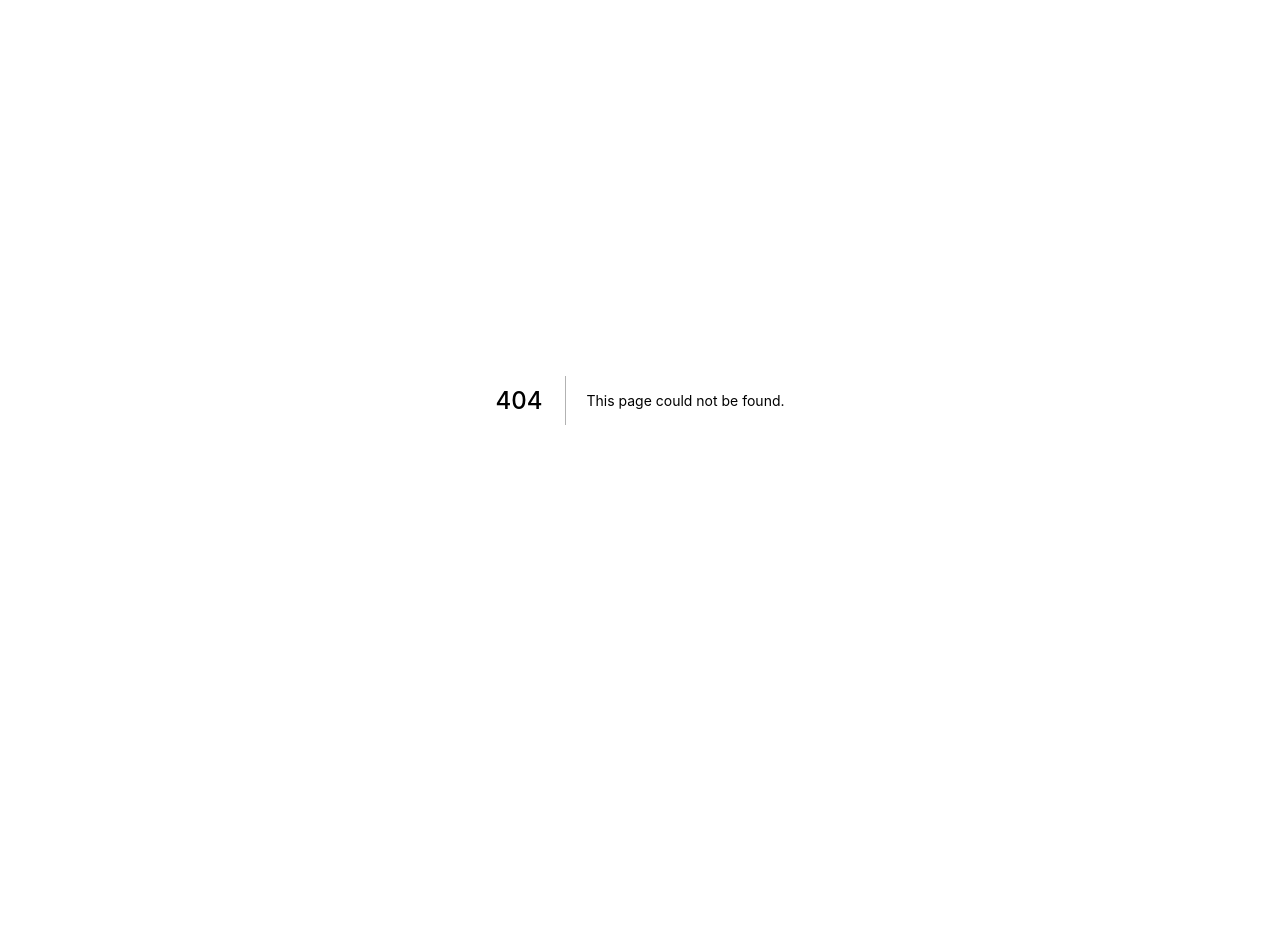
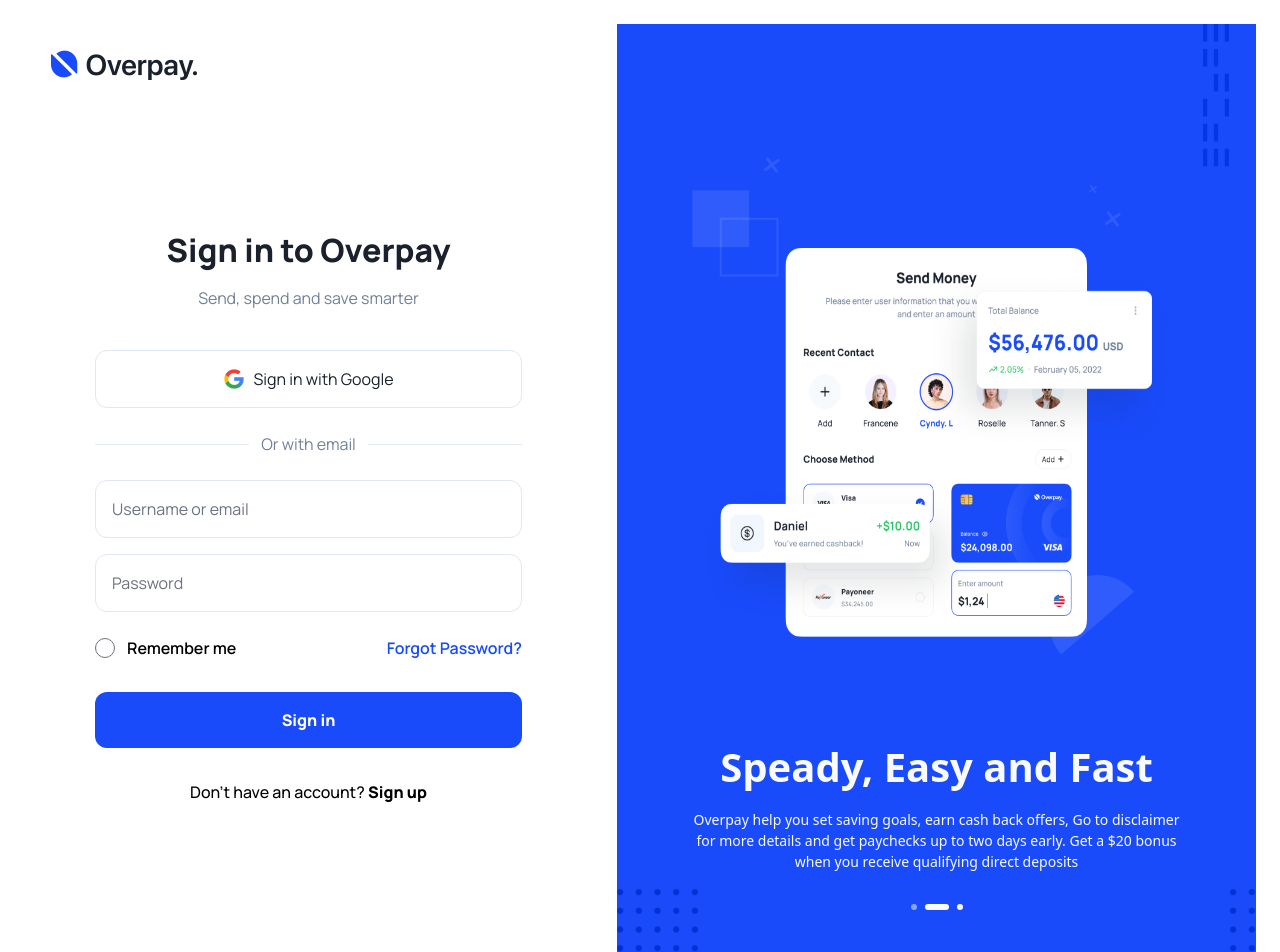
Before and after one commit to ankit-rawani/overpay, a Next.js app: page /signin in a window 1280 px wide. Before the commit this address had no page. Shown: the top 952 px of the page. Before the commit the page ends 800 px from the top, so only its background shows below. Built offline with nearby package versions, Linux system fonts and the light colour scheme.

Commit message:
Add: dummy api call for signin

```diff
--- /dev/null
+++ b/pages/api/signin.ts
@@ -0,0 +1,14 @@
+// Next.js API route support: https://nextjs.org/docs/api-routes/introduction
+import type { NextApiRequest, NextApiResponse } from 'next'
+
+type resData = {
+  name: string
+}
+
+export default function handler(
+  req: NextApiRequest,
+  res: NextApiResponse<resData>
+) {
+  const { username } = req.body;
+  res.status(200).json({ name: username });
+}
--- /dev/null
+++ b/pages/signin.tsx
@@ -0,0 +1,110 @@
+import type { NextPage } from 'next'
+import Layout from '../components/Layout'
+import Image from 'next/image'
+import Link from 'next/link'
+import { useState } from 'react'
+import Router from 'next/router'
+
+const SignIn: NextPage = () => {
+  const [username, setUsername] = useState("");
+  const [password, setPassword] = useState("");
+
+  const handleSubmit = () =>{
+    fetch('/api/signin', {
+      method: 'POST',
+      headers: {
+        'Content-Type': 'application/json',
+        'Accept': 'application/json'
+      },
+      body: JSON.stringify({ username: username, password: password })
+    })
+    .then(res => res.json())
+    .then(res => {
+      if(typeof window !== 'undefined') {
+        localStorage.setItem("name", res.name);
+        Router.push('/profile');
+      }
+    })
+  }
+
+  return (
+    <div>
+      <Layout title="Sign in | Overpay">
+        <div className="flex items-center justify-between">
+          <div className="w-full h-full min-h-[1024px]">
+            <div className="mt-12 ml-12">
+              <Image src="/images/logo.png" height={32} width={149} alt="logo" />
+            </div>
+            <div className="w-[427px] font-font mx-auto mt-36">
+              <h1 className="text-3xl font-extrabold leading-10 text-center text-grayscale-900">Sign in to Overpay</h1>
+              <p className="text-base leading-6 text-center text-grayscale-600 mt-4">Send, spend and save smarter</p>
+              <button className="w-full text-grayscale-900 border border-grayscale-300 py-4 mt-10 rounded-default outline-none active:bg-grayscale-300">
+                <p className="flex items-center w-max mx-auto">
+                  <Image src="/images/google.png" height={22} width={22} alt="Google" />
+                  <span className="ml-2">Sign in with Google</span>
+                </p>
+              </button>
+              <div className="flex items-center justify-between mt-6">
+                <div className="min-w-[125px] w-full h-px bg-grayscale-300"></div>
+                <p className="w-max px-3 whitespace-nowrap mx-auto text-base text-grayscale-600">Or with email</p>
+                <div className="min-w-[125px] w-full h-px bg-grayscale-300"></div>
+              </div>
+              <input className="w-full mt-6 border border-grayscale-300 rounded-default p-4" type="text" onChange={(e) => setUsername(e.target.value)} placeholder="Username or email" />
+              <input className="w-full mt-4 border border-grayscale-300 rounded-default p-4" type="password" onChange={(e) => setPassword(e.target.value)} placeholder="Password" />
+              <div className="flex mt-6 items-center justify-between">
+                <div className="flex items-center"><input className="rounded-full h-5 w-5" id="rem-me" type="checkbox" /> <label className="ml-3 font-semibold leading-6" htmlFor="rem-me">Remember me</label></div>
+                <div className="font-semibold leading-6 text-primary-base"><Link href="/forgot_password"><a>Forgot Password?</a></Link></div>
+              </div>
+              <button onClick={handleSubmit} className="w-full outline-none hover:bg-primary-400 active:bg-primary-base bg-primary-base text-center py-4 rounded-default mt-8 font-extrabold text-grayscale-0">Sign in</button>
+              <div className="text-center mt-8 font-medium leading-6">Don&apos;t have an account? <Link href="/signup"><a className="font-extrabold">Sign up</a></Link></div>
+            </div>
+            <div className="flex text-base leading-6 text-center text-grayscale-600 ml-12 mt-[156px] mr-12 justify-between">
+              <div>Privacy Policy</div>
+              <div>Copyright 2022</div>
+            </div>
+          </div>
+          <div className="bg-primary-base h-[976px] w-[639px] text-grayscale-50 mr-6">
+            <div className="pt-[224px] bg-[url('/images/pattern.png')] w-[639px] h-[976px]">
+              <div className="overflow-x-hidden flex items-center w-[639px]">
+                <div className="w-[639px] min-w-[639px] animate-[carousel_12s_ease-in-out_infinite]">
+                  <div className="mx-auto w-max">
+                    <Image height={389} width={477} src="/images/tile1.png" alt="Get better with money" />
+                  </div>
+                  <h2 className="text-center font-extrabold text-4xl leading-[44px] mt-[102px]">Get better with money</h2>
+                  <p className="font-normal text-sm mt-5 mx-auto text-center min-w-[500px] w-8/12">
+                    Overpay help you set saving goals, earn cash back offers, Go to disclaimer for more details and get paychecks up to two days early. Get a <span className="text-warning-base font-extrabold">$20</span> bonus when you receive qualifying direct deposits
+                  </p>
+                </div>
+                <div className="w-[639px] min-w-[639px] animate-[carousel_12s_ease-in-out_infinite]">
+                  <div className="mx-auto w-max">
+                    <Image height={389} width={477} src="/images/tile1.png" alt="Get better with money" />
+                  </div>
+                  <h2 className="text-center font-extrabold text-4xl leading-[44px] mt-[102px]">Speady, Easy and Fast</h2>
+                  <p className="font-normal text-sm mt-5 mx-auto text-center min-w-[500px] w-8/12">
+                    Overpay help you set saving goals, earn cash back offers, Go to disclaimer for more details and get paychecks up to two days early. Get a $20 bonus when you receive qualifying direct deposits
+                  </p>
+                </div>
+                <div className="w-[639px] min-w-[639px] animate-[carousel_12s_ease-in-out_infinite]">
+                  <div className="mx-auto w-max">
+                    <Image height={389} width={477} src="/images/tile1.png" alt="Get better with money" />
+                  </div>
+                  <h2 className="text-center font-extrabold text-4xl leading-[44px] mt-[102px]">Get better with money</h2>
+                  <p className="font-normal text-sm mt-5 mx-auto text-center min-w-[500px] w-8/12">
+                    Overpay help you set saving goals, earn cash back offers, Go to disclaimer for more details and get paychecks up to two days early. Get a <span className="text-warning-base font-extrabold">$20</span> bonus when you receive qualifying direct deposits
+                  </p>
+                </div>
+              </div>
+              <div className="mt-8 flex items-center mx-auto w-max">
+                <div className="rounded-full w-1.5 h-1.5 animate-[blob_12s_ease-in-out_infinite] bg-grayscale-50"></div>
+                <div className="rounded-full w-1.5 h-1.5 animate-[blob_12s_3.4s_ease-in-out_infinite] bg-grayscale-50 ml-2"></div>
+                <div className="rounded-full w-1.5 h-1.5 animate-[blob_12s_7.4s_ease-in-out_infinite] bg-grayscale-50 ml-2"></div>
+              </div>
+            </div>
+          </div>
+        </div>
+      </Layout>
+    </div>
+  )
+}
+
+export default SignIn
```
